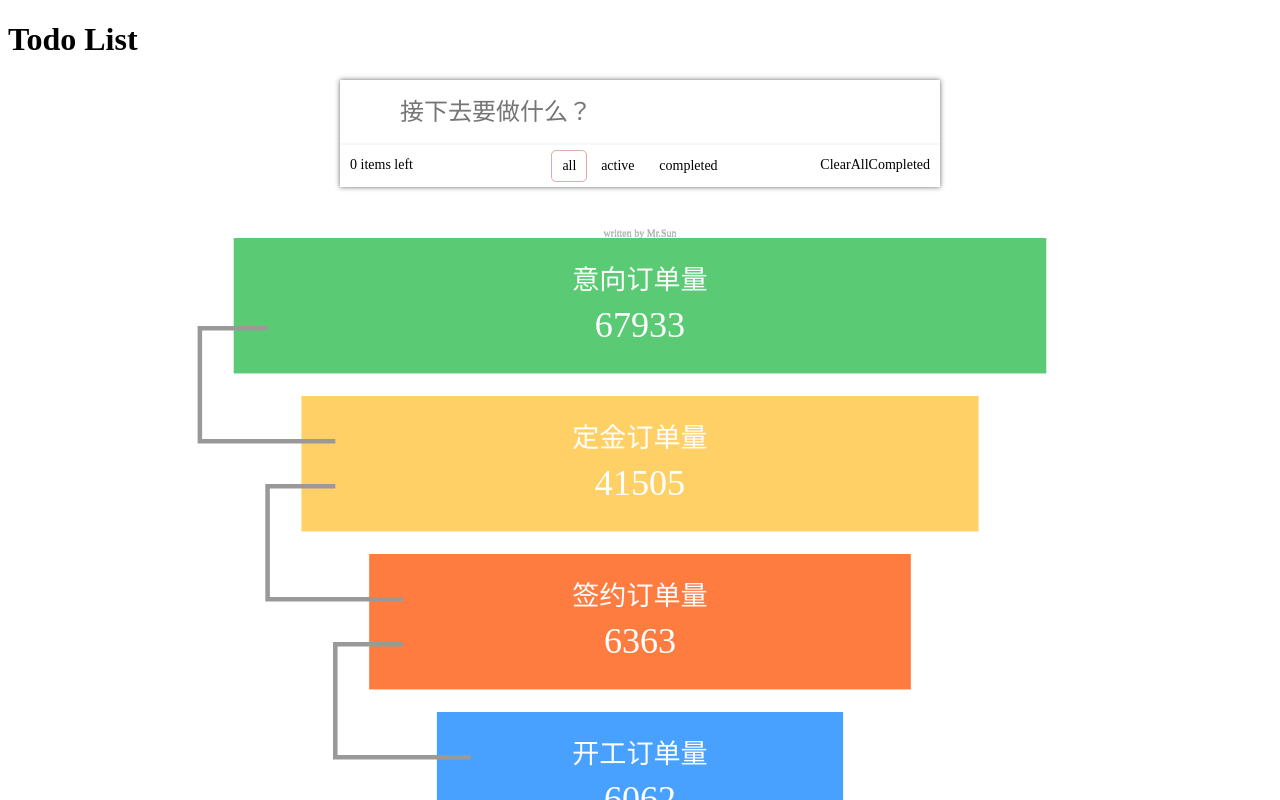
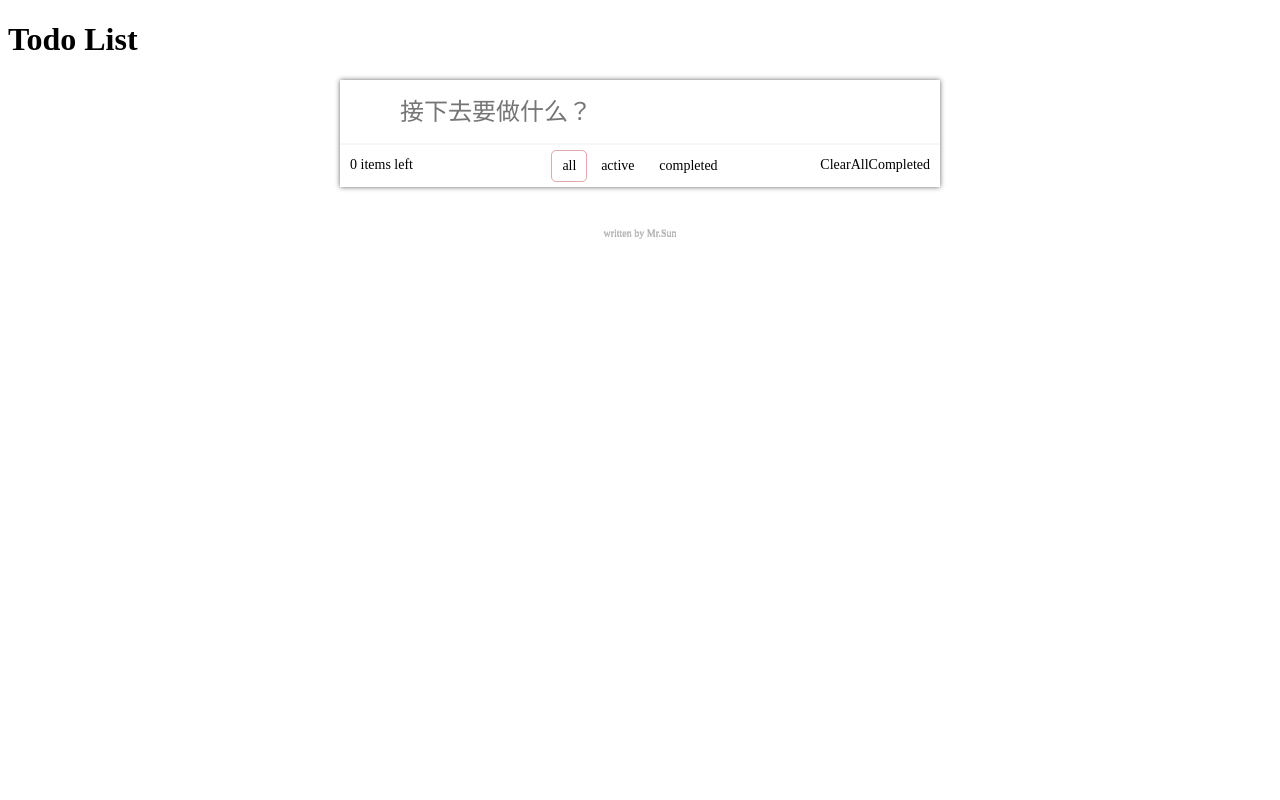
Before and after one commit to monking92/todo-list, a Vue app: page / in a window 1280 px wide. Shown: the top 800 px of the page. Built offline with nearby package versions, Linux system fonts and the light colour scheme.

Commit message:
chore: commit

```diff
--- a/src/App.vue
+++ b/src/App.vue
@@ -4,7 +4,6 @@
     <Header></Header>
     <Todo></Todo>
     <Footer></Footer>
-    <FunnelCharts />
   </div>
 </template>
 
@@ -12,14 +11,12 @@
 import Header from './components/Header.js'
 import Todo from './components/Todo.vue'
 import Footer from './components/Footer'
-import FunnelCharts from './components/FunnelCharts'
 
 export default {
   components: {
     Header,
     Todo,
-    Footer,
-    FunnelCharts
+    Footer
   },
   beforeCreate() {
     console.log('app beforeCreate...')
--- a/src/assets/style/base.styl
+++ b/src/assets/style/base.styl
@@ -1,11 +1,12 @@
 html, body {
+  height: 100%;
   padding: 0;
   margin: 0;
 }
 body {
   font-smoothing: antialiased;
-  background: url(../img/keplerlast-ffipinkc19-sm.jpg) no-repeat;
-  background-size: 100%;
+  background: url(../img/keplerlast-ffipinkc19-sm.jpg) no-repeat 0/ cover;
+  // background-size: 100%;
 }
 
 h1 {
--- a/src/components/FunnelCharts.vue
+++ /dev/null
@@ -1,67 +0,0 @@
-<template>
-    <svg viewBox="0 0 280 200" xmlns="http://www.w3.org/2000/svg">
-        <!-- <defs>
-        <g id="rect">
-            <rect width="120" height="30" fill="#f3667c" />
-            <text x="60" y="10" font-size="6" text-anchor="middle" dominant-baseline="middle" fill="white">意向订单量</text>
-            <text x="60" y="20" font-size="8" text-anchor="middle" dominant-baseline="middle" fill="white">123</text>
-        </g>
-        </defs>
-
-        <use width="300" height="150" y="55" xlink:href="#rect" />
-        <use width="260" height="150" y="20" xlink:href="#rect" /> -->
-        <g v-for="(row, index) of dataList" :key="row.color">
-            <rect :x="(280 - maxWidth) / 2 + indent * index" :y="index * (height + gap)" :width="maxWidth - index * indent * 2" :height="height" :fill="row.color" />
-            <text x="140" :y="index * (height + gap) + 10" font-size="6" text-anchor="middle" dominant-baseline="middle" fill="white">{{ row.name }}</text>
-            <text x="140" :y="index * (height + gap) + 20" font-size="8" text-anchor="middle" dominant-baseline="middle" fill="white">{{ row.count }}</text>
-        </g>
-        <g v-for="(row, index) of dataList" :key="row.color + '1'">
-          <path
-              v-if="index < dataList.length - 1"
-              :d="'M' + ((280 - maxWidth) / 2 + indent * (index + 0.5)) + ' ' + ((index + 0.5) * height + (index + 1) * gap) +
-                ' h' + -indent +
-                ' v' + (height - 5) +
-                ' H' + ((280 - maxWidth) / 2 + indent * (index + 1.5))"
-              stroke="#999"
-              fill="transparent"
-            />
-        </g>
-    </svg>
-</template>
-
-<script>
-export default {
-    name: 'FunnelCharts',
-    data () {
-        return {
-            height: 30,
-            maxWidth: 180,
-            indent: 15,
-            gap: 5,
-            dataList: [
-                {
-                    name: '意向订单量',
-                    count: 67933,
-                    color: '#5acb74'
-                }, {
-                    name: '定金订单量',
-                    count: 41505,
-                    color: '#fed066'
-                }, {
-                    name: '签约订单量',
-                    count: 6363,
-                    color: '#ff7c41'
-                }, {
-                    name: '开工订单量',
-                    count: 6062,
-                    color: '#48a1ff'
-                }, {
-                    name: '支付订单量',
-                    count: 4027,
-                    color: '#f3667c'
-                }
-            ]
-        }
-    }
-}
-</script>
--- a/src/main.js
+++ b/src/main.js
@@ -40,7 +40,6 @@ new Vue({
     }
   },
   render: (h) => {
-    debugger
     return h(App)
   }
 })
```
